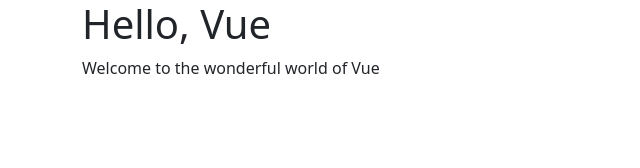
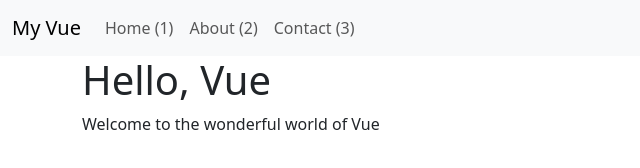
Before and after one commit to keremkurtuldu/vue-practice, a plain HTML site: page envato_tuts/project1/index.html in a window 1280 px wide. Shown: the whole page, without its empty margins (0-640 px from the left). Drawn offline with nearby package versions, Linux system fonts and the light colour scheme.

Commit message:
Lesson 2 completed

```diff
--- a/envato_tuts/project1/index.html
+++ b/envato_tuts/project1/index.html
@@ -1,13 +1,29 @@
 <!DOCTYPE html>
 <html lang="en">
   <head>
-    <meta charset="UTF-8">
-    <meta name="viewport" content="width=device-width, initial-scale=1.0">
+    <meta charset="UTF-8" />
+    <meta name="viewport" content="width=device-width, initial-scale=1.0" />
     <title>Vue Basics</title>
-    <link href="https://cdn.jsdelivr.net/npm/bootstrap@5.3.3/dist/css/bootstrap.min.css" rel="stylesheet" integrity="sha384-QWTKZyjpPEjISv5WaRU9OFeRpok6YctnYmDr5pNlyT2bRjXh0JMhjY6hW+ALEwIH" crossorigin="anonymous">
+    <link
+      href="https://cdn.jsdelivr.net/npm/bootstrap@5.3.3/dist/css/bootstrap.min.css"
+      rel="stylesheet"
+      integrity="sha384-QWTKZyjpPEjISv5WaRU9OFeRpok6YctnYmDr5pNlyT2bRjXh0JMhjY6hW+ALEwIH"
+      crossorigin="anonymous"
+    />
     <script src="https://unpkg.com/vue@3/dist/vue.global.js"></script>
   </head>
   <body>
+    <nav class="navbar navbar-expand-lg navbar-light bg-light">
+      <div class="container-fluid">
+        <a class="navbar-brand" href="#">My Vue</a>
+        <ul class="navbar-nav me-auto mb-2 mb-lg-0">
+          <li v-for="link in links" class="nav-item">
+            <a class="nav-link" aria-current="page" href="#">{{ link }}</a>
+          </li>
+        </ul>
+      </div>
+    </nav>
+
     <div id="content" class="container">
       <h1>{{ pageTitle }}</h1>
       <p>{{ content }}</p>
@@ -15,13 +31,21 @@
 
     <script>
       Vue.createApp({
-            data(){
+        data() {
           return {
-                    pageTitle: 'Hello, Vue',
-                    content: 'Welcome to the wonderful world of Vue'
+            links: ["Home (1)", "About (2)", "Contact (3)"],
           };
-            }
-        }).mount('#content');
+        },
+      }).mount("nav");
+
+      Vue.createApp({
+        data() {
+          return {
+            pageTitle: "Hello, Vue",
+            content: "Welcome to the wonderful world of Vue",
+          };
+        },
+      }).mount("#content");
     </script>
   </body>
 </html>
```
Lines whose indentation alone changed are shown as unchanged.
